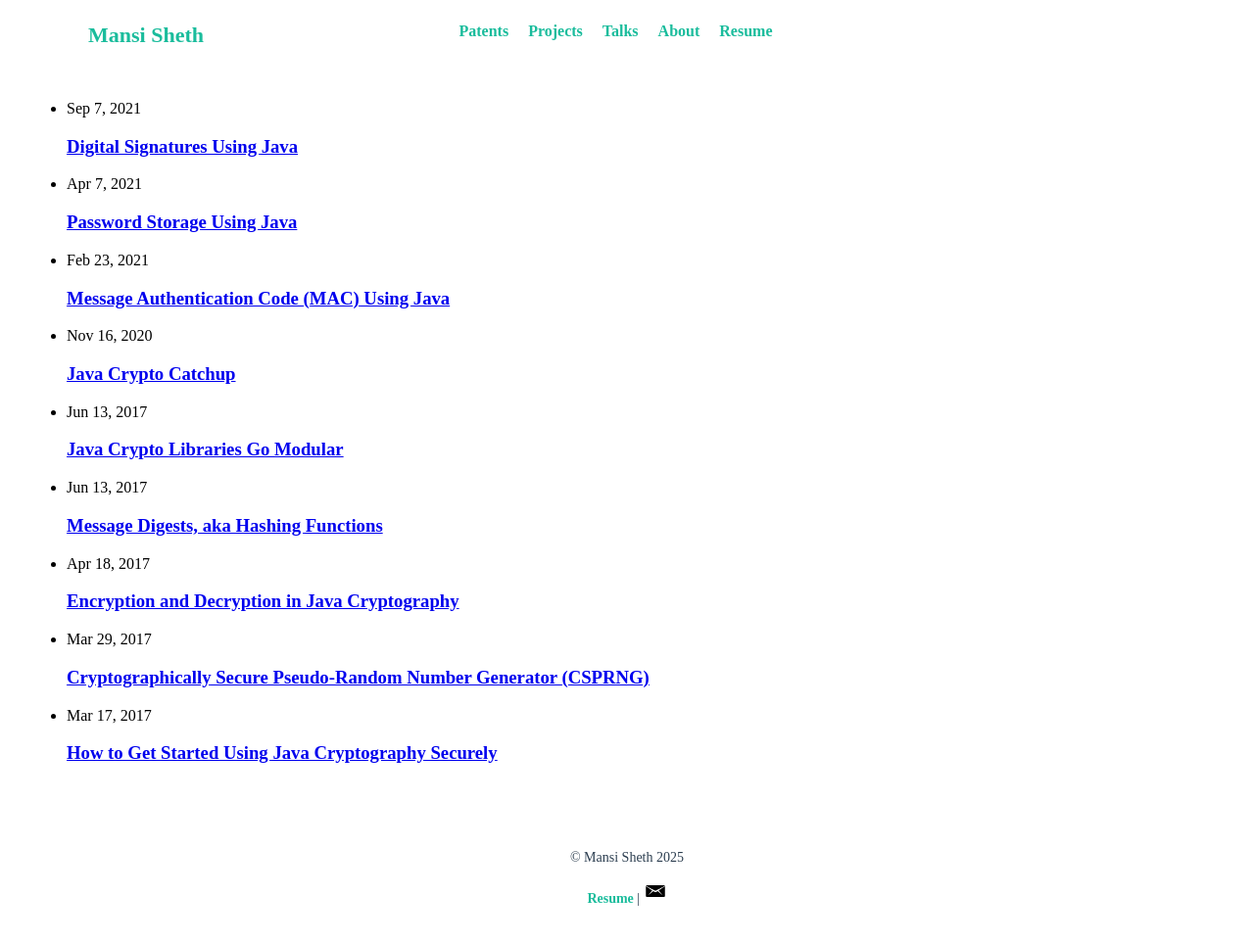
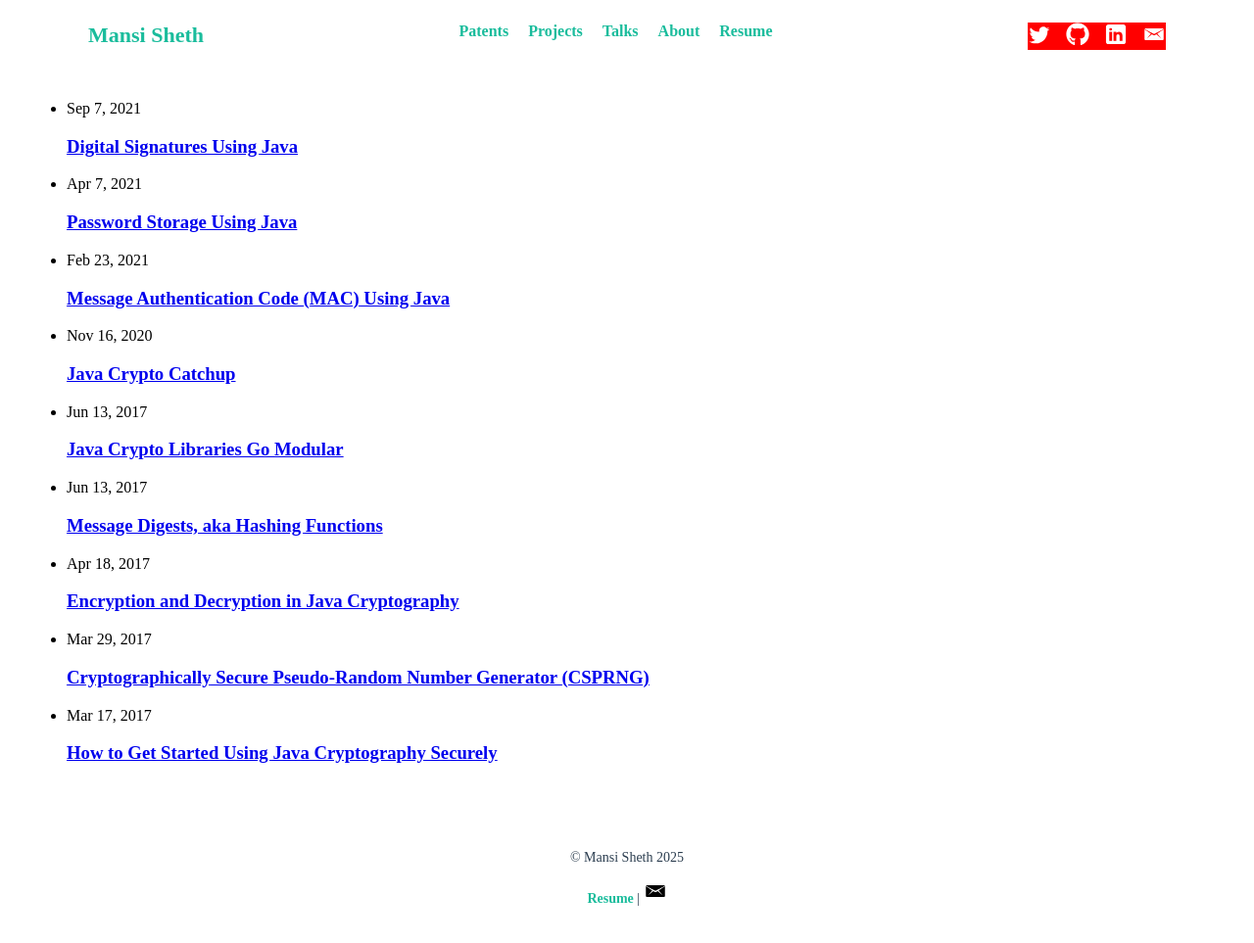
Before and after one commit to 1MansiS/1MansiS.github.io, a Jekyll site: the page built from index.markdown, in a window 1280 px wide. Shown: the whole page at 98% size. Built offline with Jekyll 4.4.1, drawn with Linux system fonts in a browser that asks for light colours.

Commit message:
Update main.css

```diff
--- a/assets/main.css
+++ b/assets/main.css
@@ -79,12 +79,14 @@ main {
     display: flex;
     overflow: visible;
     gap: 15px; /* Space between icons */
+    background-color: red;
 }
 
 .social-icons img {
     width: 24px; /* Adjust icon size */
     height: 24px;
-    /*opacity: 1;*/
+    opacity: 1;
+    visibility: visible;
     /*fill: black;*/
    /* filter: brightness(0) invert(1);*/ /* Makes SVGs white */
 }
```
